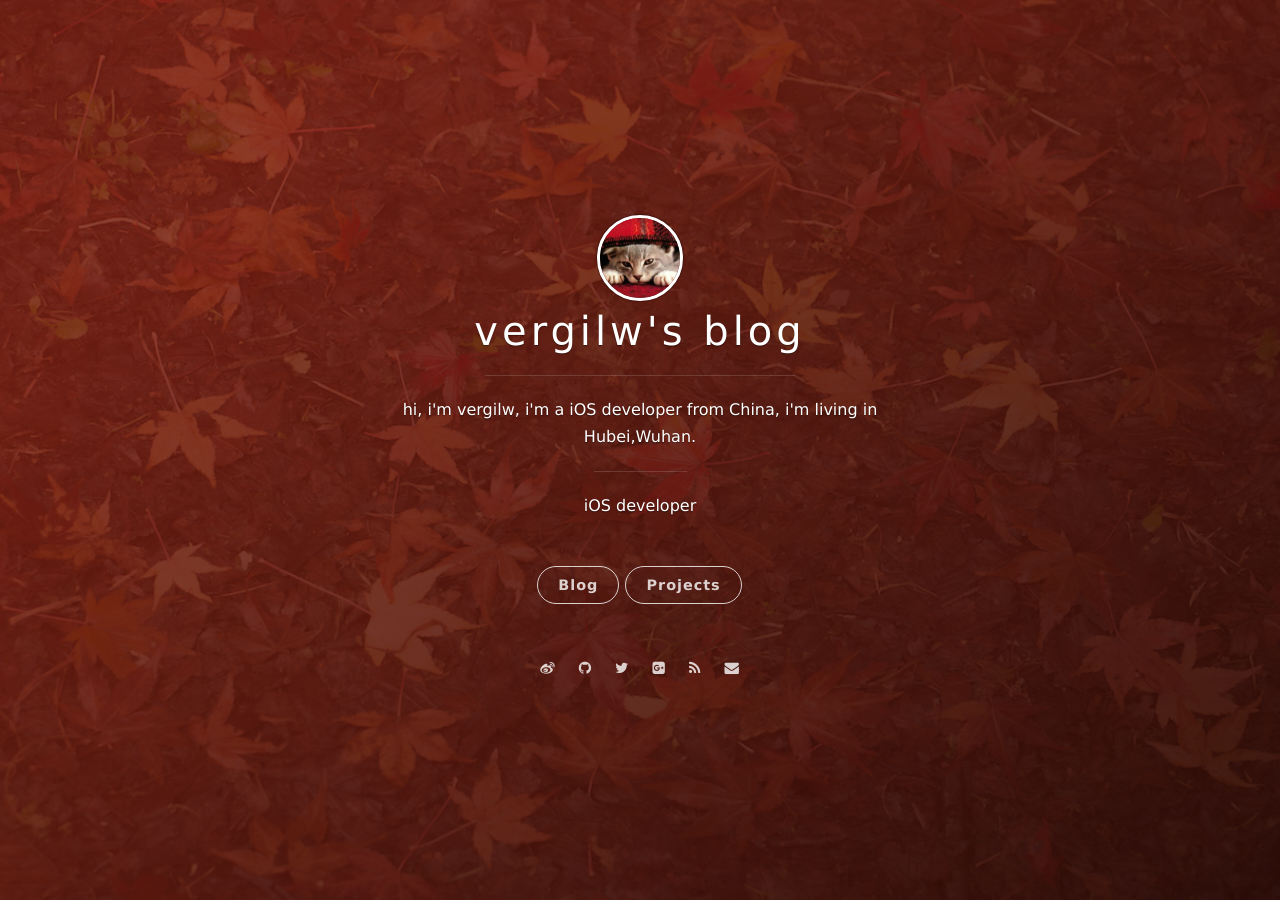
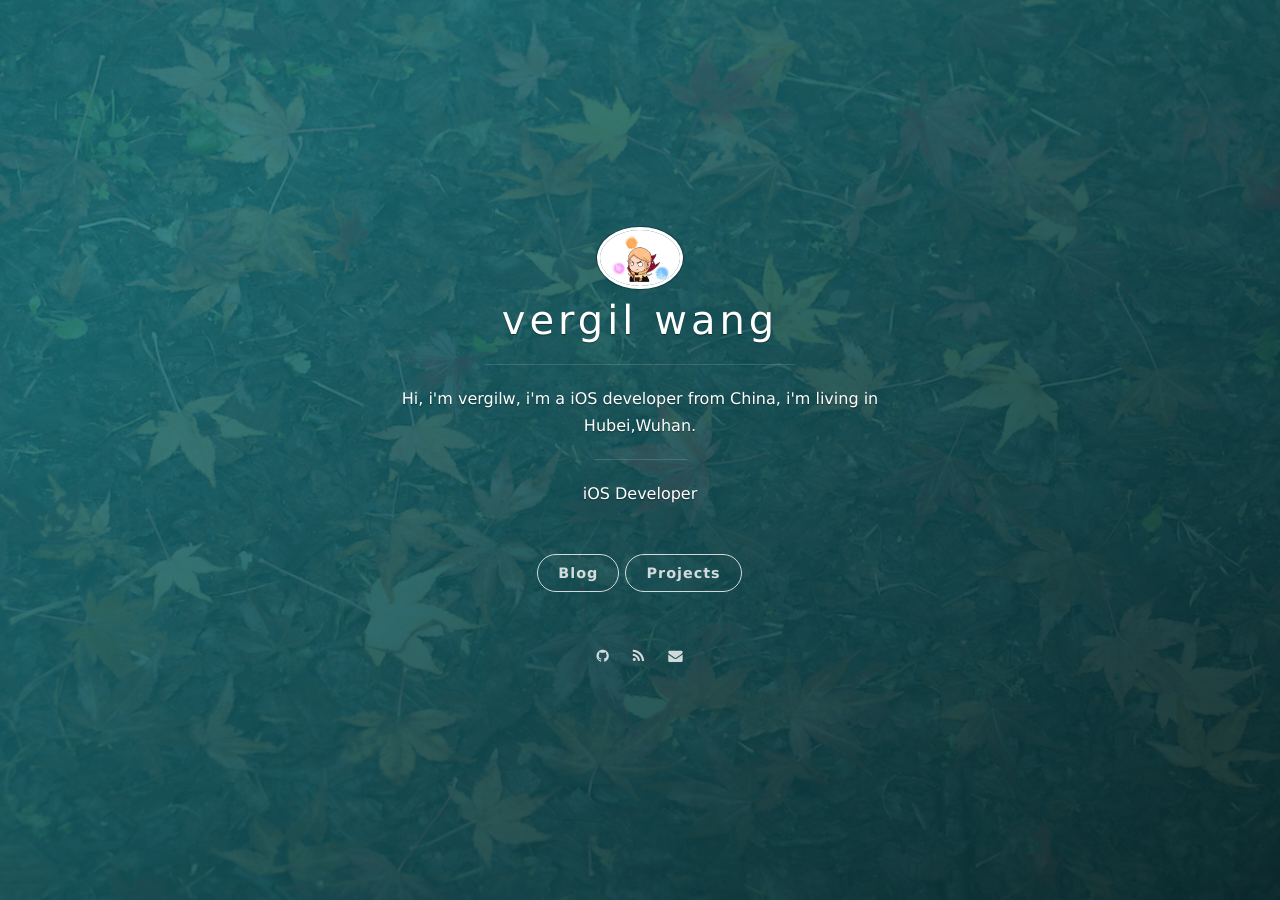
Before and after one commit to vergilw/vergilw.github.io, a Jekyll site: the page built from index.html, in a window 1280 px wide. Built offline with Jekyll 4.4.1, drawn with Linux system fonts in a browser that asks for light colours; nearby versions of some CDN libraries; the list of posts is cut into pages by our own code.

Commit message:
setup config

```diff
--- a/_config.yml
+++ b/_config.yml
@@ -1,8 +1,8 @@
 # Basic
-title: vergilw's blog
+title: vergil wang
 subtitle:
-welcome_message: iOS developer
-description: hi, i'm vergilw, i'm a iOS developer from China, i'm living in Hubei,Wuhan.
+welcome_message: iOS Developer
+description: Hi, i'm vergilw, i'm a iOS developer from China, i'm living in Hubei,Wuhan.
 creator: <a href="https://github.com/vergilw">@vergilw</a>
 
 url: "https://vergilw.github.io/"
@@ -13,7 +13,7 @@ permalink: /:year/:month/:title/
 highlighter: rouge
 
 # supported colors: blue, green, purple, red, orange or slate. If you need clear, leave it empty.
-cover_color: red
+cover_color: green
 
 # The blog button should not be removed.
 blog_button:
@@ -22,7 +22,7 @@ blog_button:
 
 # Navigation buttons in the front page.
 nav:
-    - {title: Projects, description: My Projects, url: 'http://project.onevcat.com'}
+    - {title: Projects, description: My Projects, url: 'https://github.com/vergilw'}
     # - {title: Another Button, description: A button, url: 'http://example.com'}
 
 # Pagination
@@ -37,11 +37,11 @@ comment:
 
 # Social
 social:
-    weibo: onevcat
-    github: onevcat
-    twitter: onevcat
-    gplus: 107108267983477358170
-    mail: onev@onevcat.com
+    #weibo: onevcat
+    github: vergilw
+    #twitter: onevcat
+    #gplus: 107108267983477358170
+    mail: antjun@126.com
 
 # Google Analytics
 ga:
```
Also changed, not shown: assets/images/avatar.jpg.
